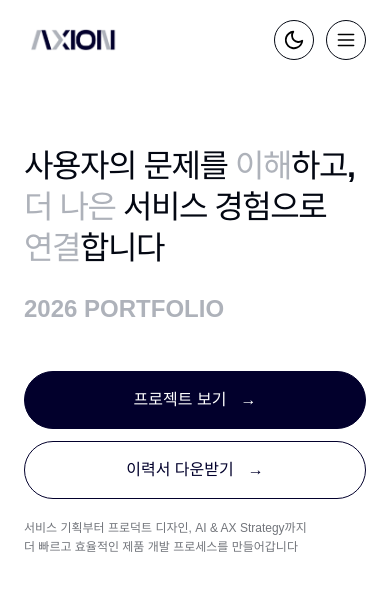
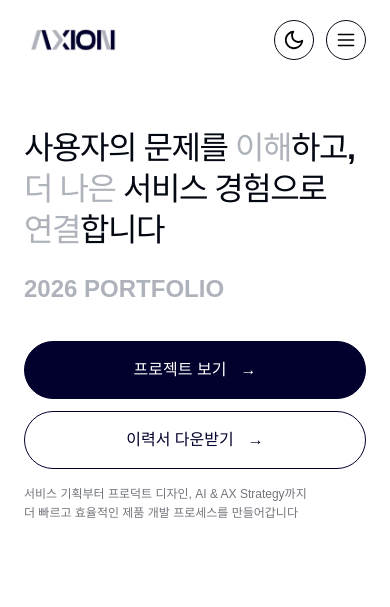
Before and after one commit to rlatjdgh9612/axion-portfolio, a Next.js app: page /about in a window 390 px wide. Shown: the top 607 px of the page. Built offline with nearby package versions, Linux system fonts and the light colour scheme; a web font is replaced by a local one.

Commit message:
fix: 390px 소개·프로젝트 페이지 히어로 여백 통일

```diff
--- a/app/globals.css
+++ b/app/globals.css
@@ -1735,6 +1735,20 @@ body:has(.detail-hero-shell) .detail-hero h1 {
     margin-bottom: 12px;
   }
 
+  /* 소개·프로젝트 페이지 히어로 — 홈과 동일한 여백으로 통일 */
+  .page-hero {
+    padding: 48px 0 32px;
+  }
+
+  .page-hero-copy > strong {
+    margin-top: 10px;
+  }
+
+  .page-hero-bottom {
+    margin-top: 24px;
+    gap: 16px;
+  }
+
   /* 홈 히어로 — 여백 축소 및 버튼 간격을 소개 페이지와 통일 */
   .home-hero {
     height: auto;
```
